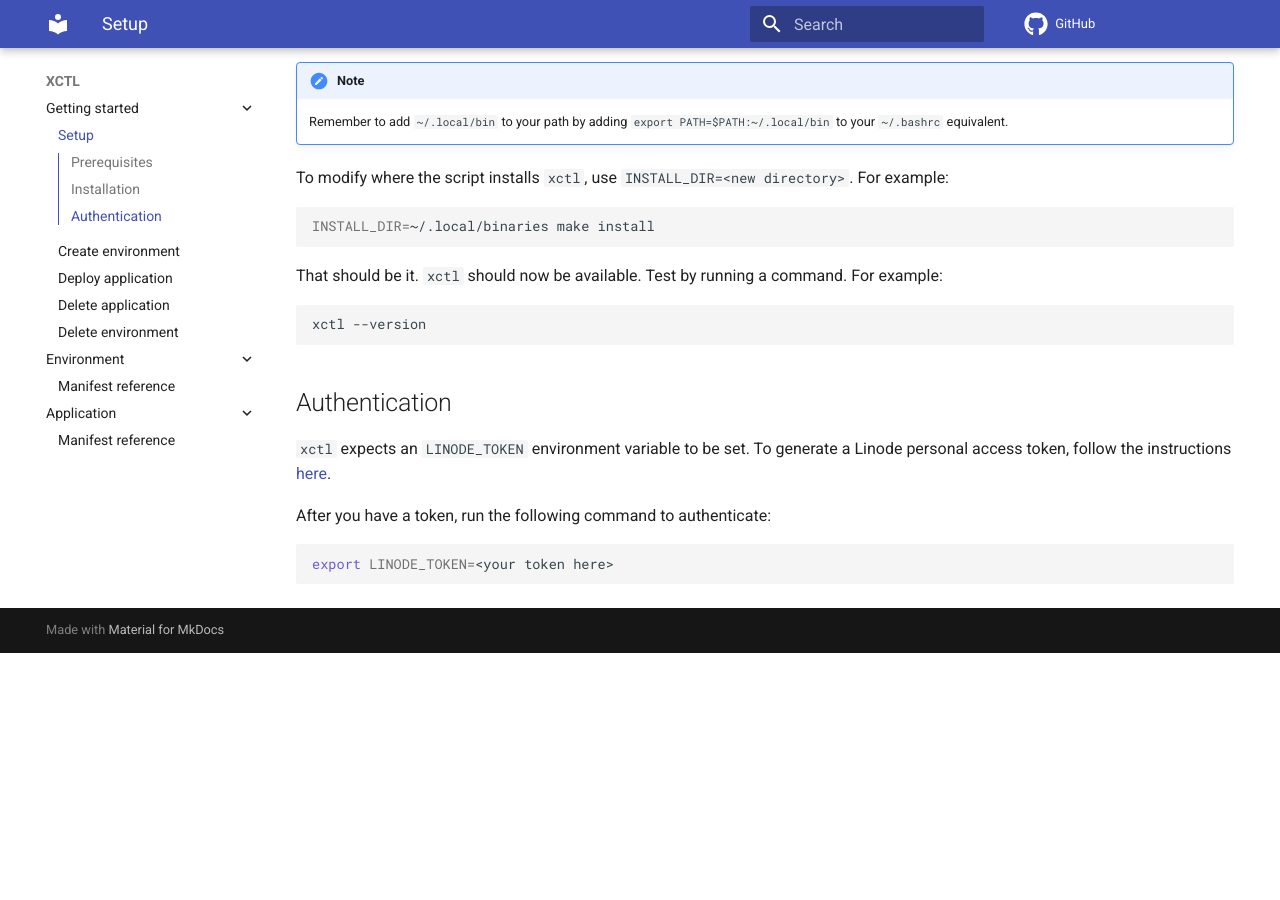
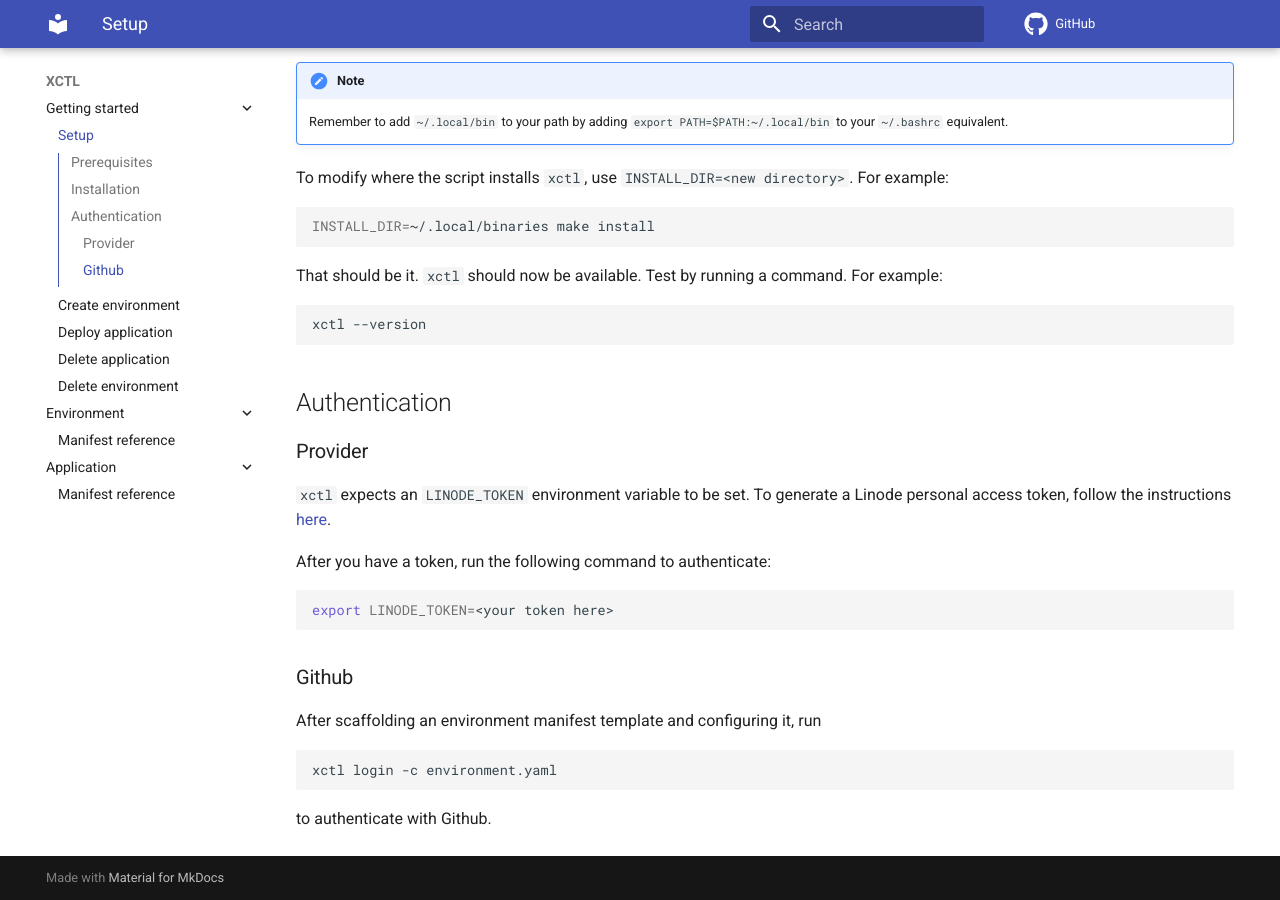
Before and after one commit to tuuturu/xctl, an MkDocs documentation site: the page built from docs/frontend/docs/getting-started/preparation.md, in a window 1280 px wide and 900 px high, scrolled down 554 px. Built offline with MkDocs 1.6.1 and Material for MkDocs 9.7.7, drawn with Linux system fonts in a browser that asks for light colours; comment, search, counter and statistics services are not loaded; before the commit the page ends 1207 px from its top, so only the background shows below that.

Commit message:
✅ Add Github authentication docs

````diff
--- a/docs/frontend/docs/getting-started/preparation.md
+++ b/docs/frontend/docs/getting-started/preparation.md
@@ -37,6 +37,8 @@
 
 ## Authentication
 
+### Provider
+
 `xctl` expects an `LINODE_TOKEN` environment variable to be set. To generate a Linode personal access token, follow the
 instructions [here](https://www.linode.com/docs/products/tools/linode-api/guides/get-access-token/).
 
@@ -45,3 +47,11 @@
 ```shell
 export LINODE_TOKEN=<your token here>
 ```
+
+### Github
+
+After scaffolding an environment manifest template and configuring it, run
+```shell
+xctl login -c environment.yaml
+```
+to authenticate with Github.
````
